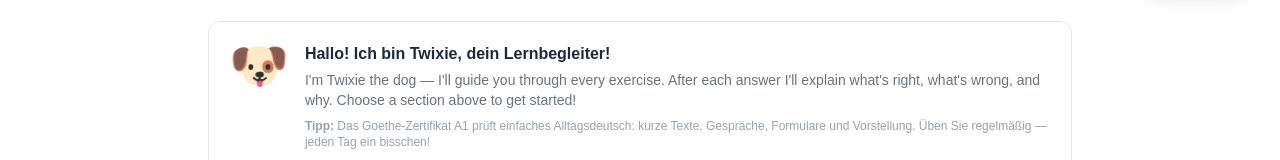
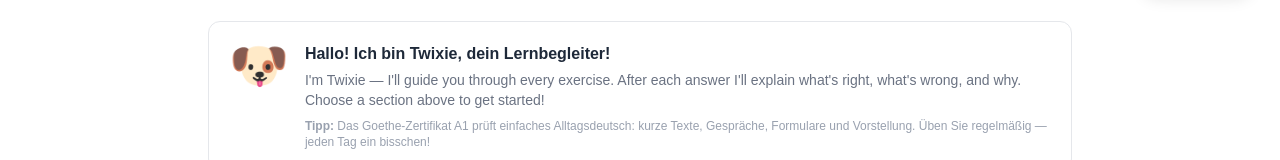
Before and after one commit to rochylabs/Playground, a Next.js app: page / in a window 1280 px wide. Shown: the part 784-944 px from the top of the page. Built offline with nearby package versions, Linux system fonts and the light colour scheme.

Commit message:
Update Twixie intro text — remove 'the dog'

```diff
--- a/app/page.tsx
+++ b/app/page.tsx
@@ -147,7 +147,7 @@ export default function HomePage() {
         <div>
           <p className="text-base font-bold text-gray-800">Hallo! Ich bin Twixie, dein Lernbegleiter!</p>
           <p className="text-sm text-gray-500 mt-1">
-            I&apos;m Twixie the dog — I&apos;ll guide you through every exercise. After each answer I&apos;ll explain
+            I&apos;m Twixie — I&apos;ll guide you through every exercise. After each answer I&apos;ll explain
             what&apos;s right, what&apos;s wrong, and why. Choose a section above to get started!
           </p>
           <p className="text-xs text-gray-400 mt-2">
--- a/components/MaxBubble.tsx
+++ b/components/MaxBubble.tsx
@@ -13,7 +13,7 @@ export default function MaxBubble({ correct, message, className = "" }: Props) {
           : "bg-orange-50 border border-orange-200 text-orange-800"
       } ${className}`}
     >
-      <span className="text-base flex-shrink-0" role="img" aria-label="Twixie the dog">
+      <span className="text-base flex-shrink-0" role="img" aria-label="Twixie">
         🐶
       </span>
       <div>
```
